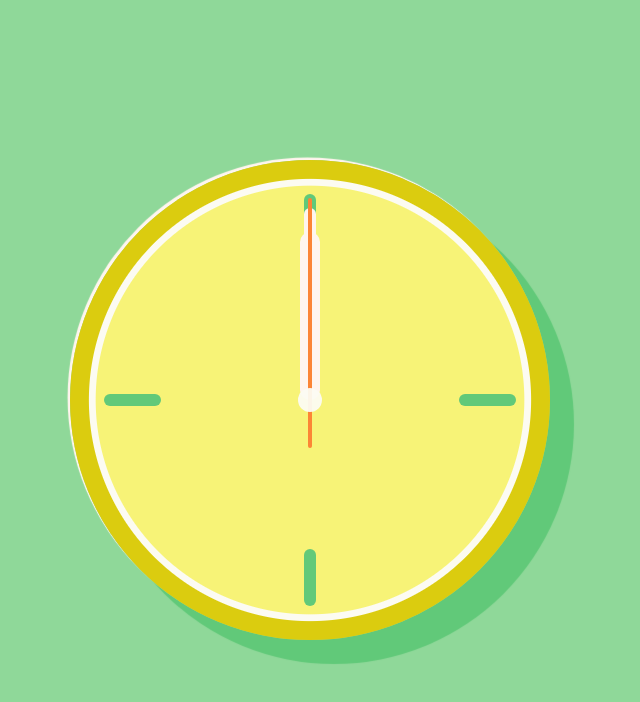
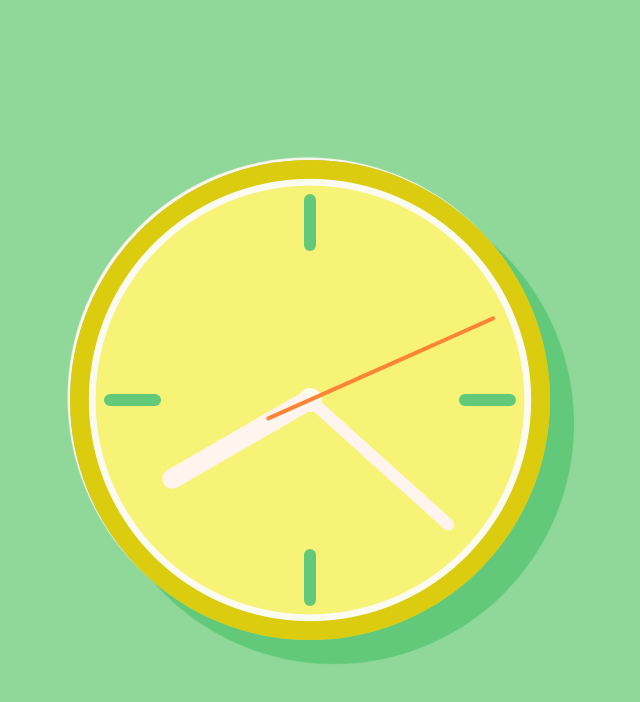
Before and after one commit to amarolahy/lemon-clock, a website built with webpack: page index.html in a window 1280 px wide. Shown: the whole page, without its empty margins (330-970 px from the left). Built offline with nearby package versions, Linux system fonts and the light colour scheme.

Commit message:
Script: make the clock work

```diff
--- a/src/sass/index.scss
+++ b/src/sass/index.scss
@@ -52,7 +52,7 @@ $quarter-width: 2.5%;
     $yellow calc(65% + 1px)
   );
 
-  &::after {
+  &::before {
     content: '';
     display: block;
     position: absolute;
--- a/src/ts/index.ts
+++ b/src/ts/index.ts
@@ -1 +1,19 @@
 import '../sass/index.scss';
+
+const hoursHand = document.querySelector<HTMLDivElement>('#hours');
+const minutesHand = document.querySelector<HTMLDivElement>('#minutes');
+const secondsHand = document.querySelector<HTMLDivElement>('#seconds');
+
+const setTime = () => {
+  const now = new Date();
+
+  const s = now.getSeconds();
+  const m = now.getMinutes();
+  const h = now.getHours();
+
+  hoursHand.style.transform = `rotate(${(h / 12) * 360}deg)`;
+  minutesHand.style.transform = `rotate(${(m / 60) * 360}deg)`;
+  secondsHand.style.transform = `rotate(${(s / 60) * 360}deg)`;
+}
+
+setInterval(setTime, 1000);
```
